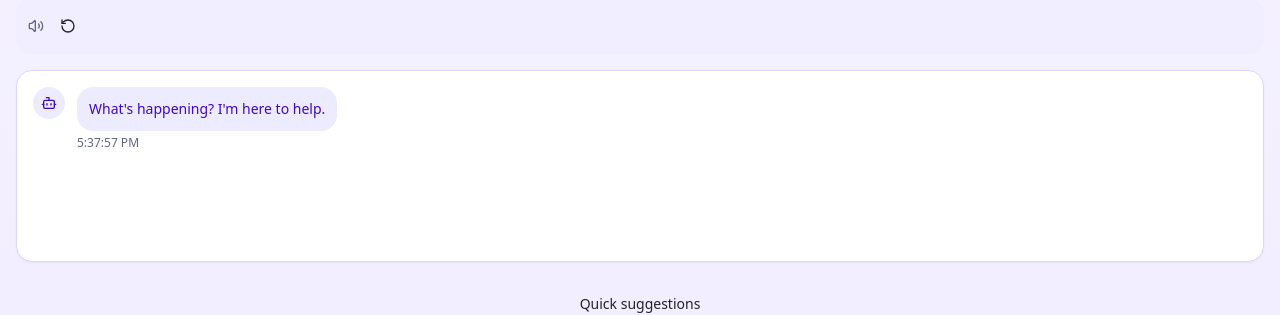
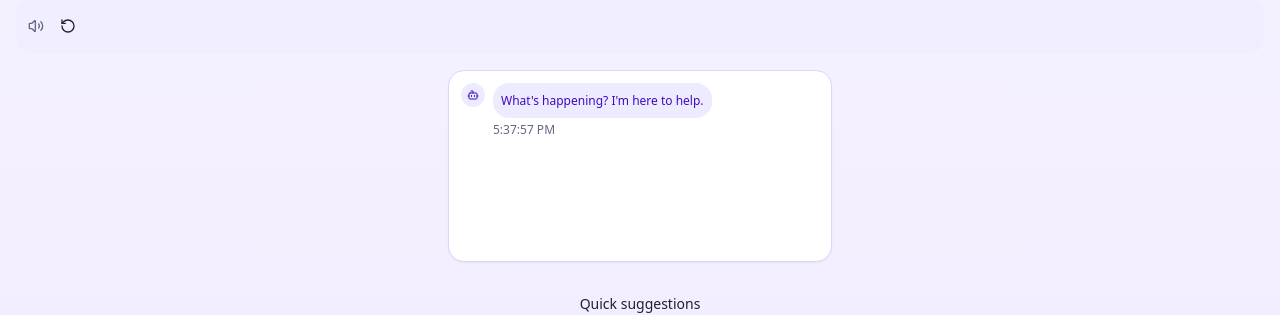
Before and after one commit to emma-ctrl/buddy-aid, a React (Vite) app: page / in a window 1280 px wide. Shown: the part 388-703 px from the top of the page. Built offline with nearby package versions, Linux system fonts and the light colour scheme; no server answers.

Commit message:
Reduce conversation history width
Adjust the width of the conversation history component.

```diff
--- a/src/components/ConversationHistory.tsx
+++ b/src/components/ConversationHistory.tsx
@@ -16,43 +16,46 @@ interface ConversationHistoryProps {
 export const ConversationHistory = ({ messages }: ConversationHistoryProps) => {
   if (messages.length === 0) {
     return (
-      <Card className="p-6 text-center text-muted-foreground">
-        <p>Conversation will appear here...</p>
+      <div className="max-w-sm mx-auto">
+        <Card className="p-4 text-center text-muted-foreground">
+          <p className="text-sm">Conversation will appear here...</p>
         </Card>
+      </div>
     );
   }
 
   return (
-    <Card className="h-48">  {/* Reduced from h-96 to h-48 for mobile */}
-      <ScrollArea className="h-full p-4">
-        <div className="space-y-4">
+    <div className="max-w-sm mx-auto">
+      <Card className="h-48">
+        <ScrollArea className="h-full p-3">
+          <div className="space-y-3">
             {messages.map((message) => (
               <div
                 key={message.id}
-              className={`flex gap-3 ${
+                className={`flex gap-2 ${
                   message.type === 'user' ? 'flex-row-reverse' : 'flex-row'
                 }`}
               >
-              <div className={`flex-shrink-0 w-8 h-8 rounded-full flex items-center justify-center ${
+                <div className={`flex-shrink-0 w-6 h-6 rounded-full flex items-center justify-center ${
                   message.type === 'user'
                     ? 'bg-primary text-primary-foreground'
                     : 'bg-secondary text-secondary-foreground'
                 }`}>
                   {message.type === 'user' ? (
-                  <User className="w-4 h-4" />
+                    <User className="w-3 h-3" />
                   ) : (
-                  <Bot className="w-4 h-4" />
+                    <Bot className="w-3 h-3" />
                   )}
                 </div>
-              <div className={`flex-1 max-w-[80%] ${
+                <div className={`flex-1 max-w-[75%] ${
                   message.type === 'user' ? 'text-right' : 'text-left'
                 }`}>
-                <div className={`inline-block p-3 rounded-lg ${
+                  <div className={`inline-block p-2 rounded-lg ${
                     message.type === 'user'
                       ? 'bg-primary text-primary-foreground'
                       : 'bg-secondary text-secondary-foreground'
                   }`}>
-                  <p className="text-sm">{message.content}</p>
+                    <p className="text-xs leading-relaxed">{message.content}</p>
                   </div>
                   <p className="text-xs text-muted-foreground mt-1">
                     {message.timestamp.toLocaleTimeString()}
@@ -63,5 +66,6 @@ export const ConversationHistory = ({ messages }: ConversationHistoryProps) => {
           </div>
         </ScrollArea>
       </Card>
+    </div>
   );
 };
```
Lines whose indentation alone changed are shown as unchanged.
